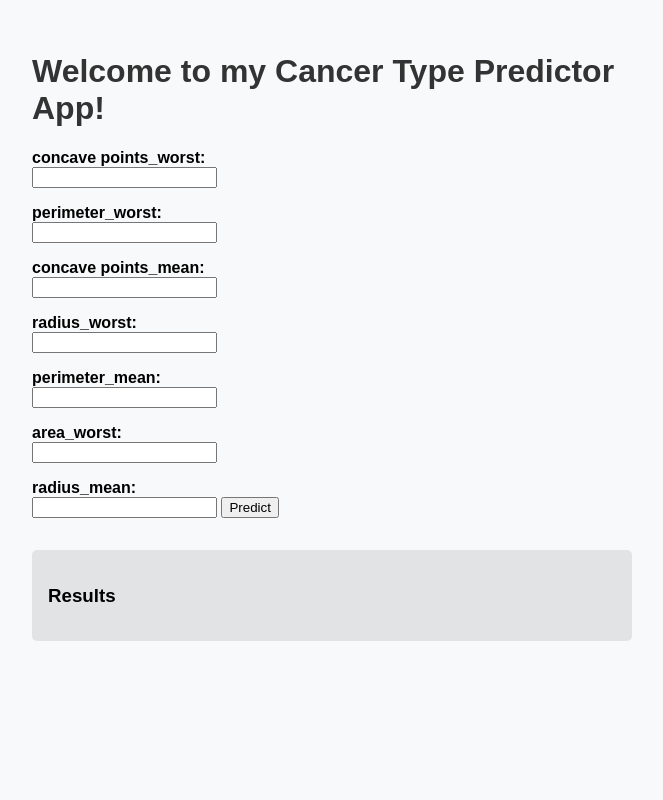
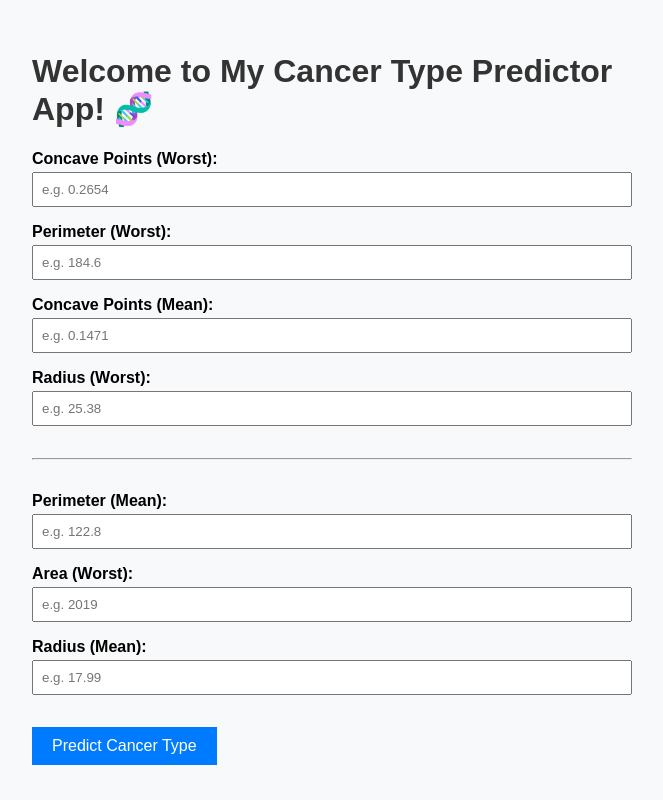
Before and after one commit to promisegbama/cancer-predictor, a Flask app: page / in a window 1280 px wide. Shown: the whole page, without its empty margins (308-971 px from the left). Run offline with Flask 3, Linux system fonts and the light colour scheme; parts of the project's set-up code (start-up, migrations or seed data) failed here and were passed over.

Commit message:
updated index

```diff
--- a/templates/index.html
+++ b/templates/index.html
@@ -1,58 +1,87 @@
 <!DOCTYPE html>
-<html>
+<html lang="en">
 <head>
-    <title>Cancer Detection</title>
-    <link rel="stylesheet" type="text/css" href="{{ url_for('static', filename='style.css') }}">
+    <meta charset="UTF-8">
+    <title>Cancer Type Predictor</title>
+    <style>
+        body {
+            font-family: Arial, sans-serif;
+            background: #f8f9fa;
+            padding: 2rem;
+            max-width: 600px;
+            margin: auto;
+        }
+        h1 {
+            color: #333;
+        }
+        label {
+            font-weight: bold;
+            display: block;
+            margin-top: 1rem;
+        }
+        input[type="number"] {
+            width: 100%;
+            padding: 8px;
+            margin-top: 4px;
+            box-sizing: border-box;
+        }
+        button {
+            margin-top: 2rem;
+            padding: 10px 20px;
+            background-color: #007bff;
+            border: none;
+            color: white;
+            font-size: 1rem;
+            cursor: pointer;
+        }
+        .result {
+            margin-top: 2rem;
+            padding: 1rem;
+            background-color: #e2e3e5;
+            border-radius: 5px;
+        }
+        .benign {
+            color: green;
+        }
+        .malignant {
+            color: red;
+        }
+    </style>
 </head>
 <body>
-    <div class="container">
-      <h1>Welcome to my Cancer Type Predictor App!</h1>
-      <form action="{{ url_for('predict') }}" method="POST">
-        <div class="form-row">
-          <div class="form-column">
-            <label for="concave-points-worst">concave points_worst:</label>
-            <input type="text" id="concave-points-worst" name="concave points_worst">
+    <h1>Welcome to My Cancer Type Predictor App! 🧬</h1>
 
-            <label for="perimeter-worst">perimeter_worst:</label>
-            <input type="text" id="perimeter-worst" name="perimeter_worst">
+    <form method="POST" action="/predict">
+        <label>Concave Points (Worst):</label>
+        <input type="number" step="any" name="concave points_worst" placeholder="e.g. 0.2654" required>
 
-            <label for="concave-points-mean">concave points_mean:</label>
-            <input type="text" id="concave-points-mean" name="concave points_mean">
-          </div>
+        <label>Perimeter (Worst):</label>
+        <input type="number" step="any" name="perimeter_worst" placeholder="e.g. 184.6" required>
 
-          <div class="form-column">
-            <label for="radius-worst">radius_worst:</label>
-            <input type="text" id="radius-worst" name="radius_worst">
+        <label>Concave Points (Mean):</label>
+        <input type="number" step="any" name="concave points_mean" placeholder="e.g. 0.1471" required>
 
-            <label for="perimeter-mean">perimeter_mean:</label>
-            <input type="text" id="perimeter-mean" name="perimeter_mean">
+        <label>Radius (Worst):</label>
+        <input type="number" step="any" name="radius_worst" placeholder="e.g. 25.38" required>
 
-            <label for="area-worst">area_worst:</label>
-            <input type="text" id="area-worst" name="area_worst">
-          </div>
+        <hr style="margin-top:2rem; margin-bottom:2rem;">
 
-          <div class="form-column">
-            <label for="radius-mean">radius_mean:</label>
-            <input type="text" id="radius-mean" name="radius_mean">
+        <label>Perimeter (Mean):</label>
+        <input type="number" step="any" name="perimeter_mean" placeholder="e.g. 122.8" required>
 
-            <input type="submit" value="Predict" class="submit-btn">
-          </div>
-        </div>
+        <label>Area (Worst):</label>
+        <input type="number" step="any" name="area_worst" placeholder="e.g. 2019" required>
+
+        <label>Radius (Mean):</label>
+        <input type="number" step="any" name="radius_mean" placeholder="e.g. 17.99" required>
+
+        <button type="submit">Predict Cancer Type</button>
     </form>
 
-      {% if prediction is not none and prediction != '' %}
-        <div class="row">
-          <div class="col-md-6 offset-md-3">
-            <div class="result">
-              <h3 class="text-center mt-5 mb-3">Results</h3>
-              <p class="text-center prediction {{ prediction_color }}">{{ prediction }}</p>
-            </div>
-          </div>
+    {% if prediction %}
+    <div class="result {{ prediction_color }}">
+        <h3>Prediction Result: {{ prediction }}</h3>
     </div>
     {% endif %}
-    </div>
-    <script src="https://code.jquery.com/jquery-3.5.1.slim.min.js"></script>
-    <script src="https://cdn.jsdelivr.net/npm/@popperjs/core@2.9.3/dist/umd/popper.min.js"
-      integrity="sha384-fSKjzWeIWJK6D0bRyG9yB1pi1N5itABItxh2rvRy+j"></script>
 </body>
 </html>
```
Lines whose indentation alone changed are shown as unchanged.
